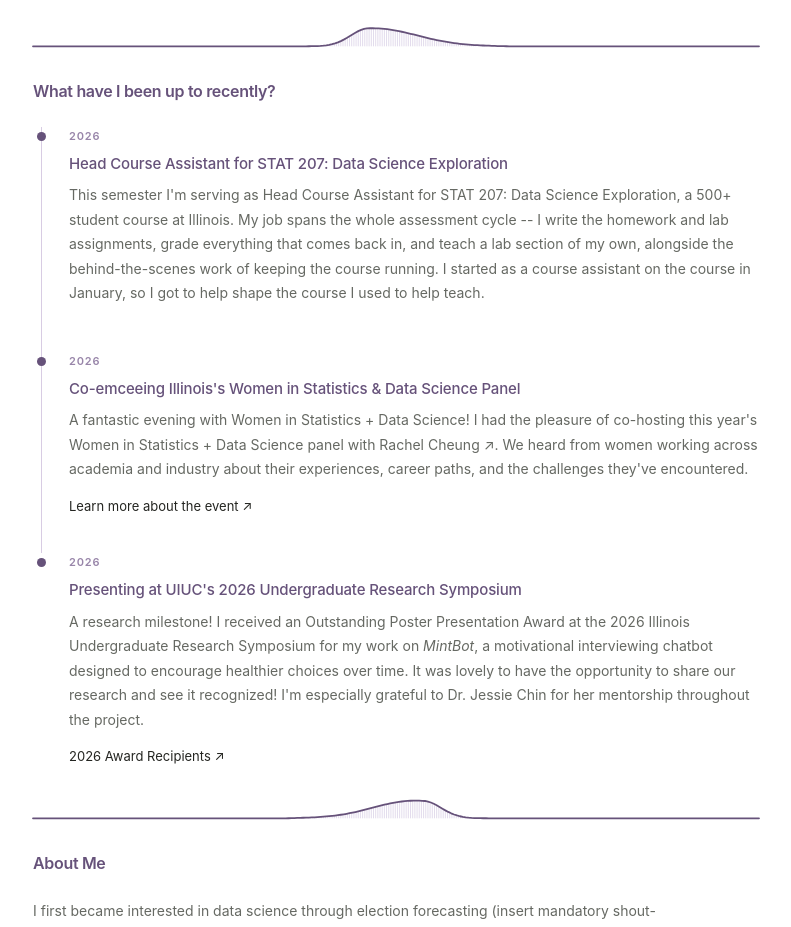
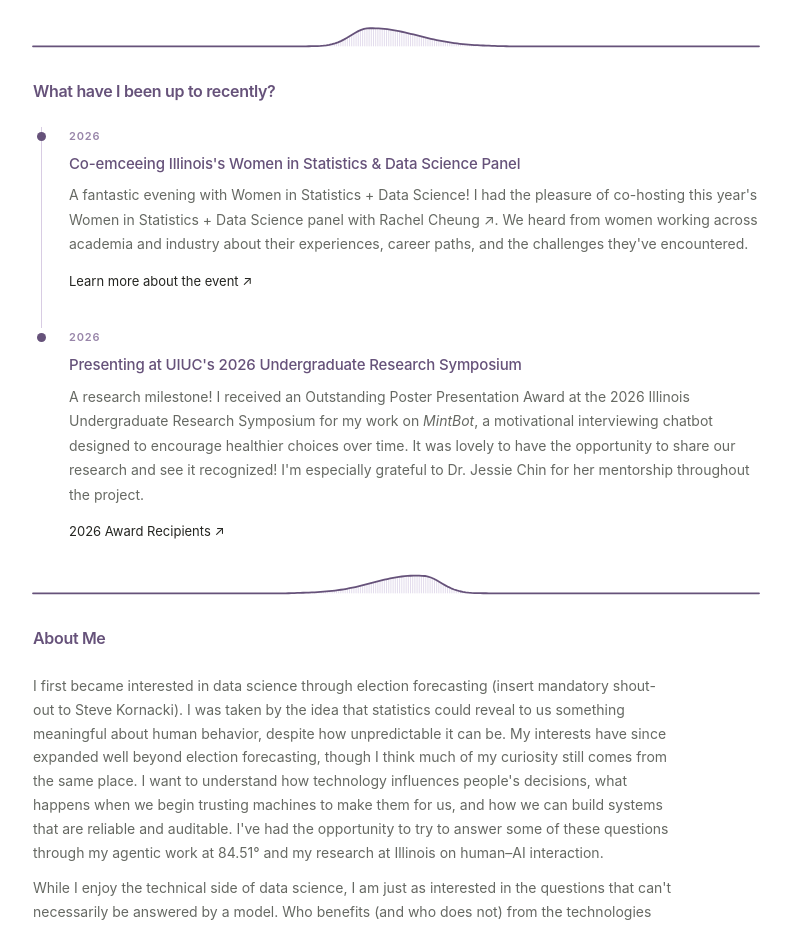
Before and after one commit to sarahaawheeler/sarahaawheeler.github.io, a plain HTML site: page index.html in a window 1280 px wide. Shown: the part 1111-2038 px from the top of the page, without its empty margins (244-1035 px from the left). Drawn offline with Linux system fonts and the light colour scheme.

```diff
--- a/index.html
+++ b/index.html
@@ -114,21 +114,6 @@
 
       <section id="research" class="content-section" aria-labelledby="research-title">
         <div class="section-heading"><h2 id="research-title">What have I been up to recently?</h2></div>
-
-      <article class="update-item">
-        <span class="update-label">2026</span>
-        <h3>Head Course Assistant for STAT 207: Data Science Exploration</h3>
-
-        <p>
-          This semester I'm serving as Head Course Assistant for STAT 207: Data
-          Science Exploration, a 500+ student course at Illinois. My job spans the
-          whole assessment cycle -- I write the homework and lab assignments, grade
-          everything that comes back in, and teach a lab section of my own, alongside
-          the behind-the-scenes work of keeping the course running. I started as a
-          course assistant on the course in January, so I got to help shape
-          the course I used to help teach.
-        </p>
-      </article>
 
             <article class="update-item">
         <span class="update-label">2026</span>
```
